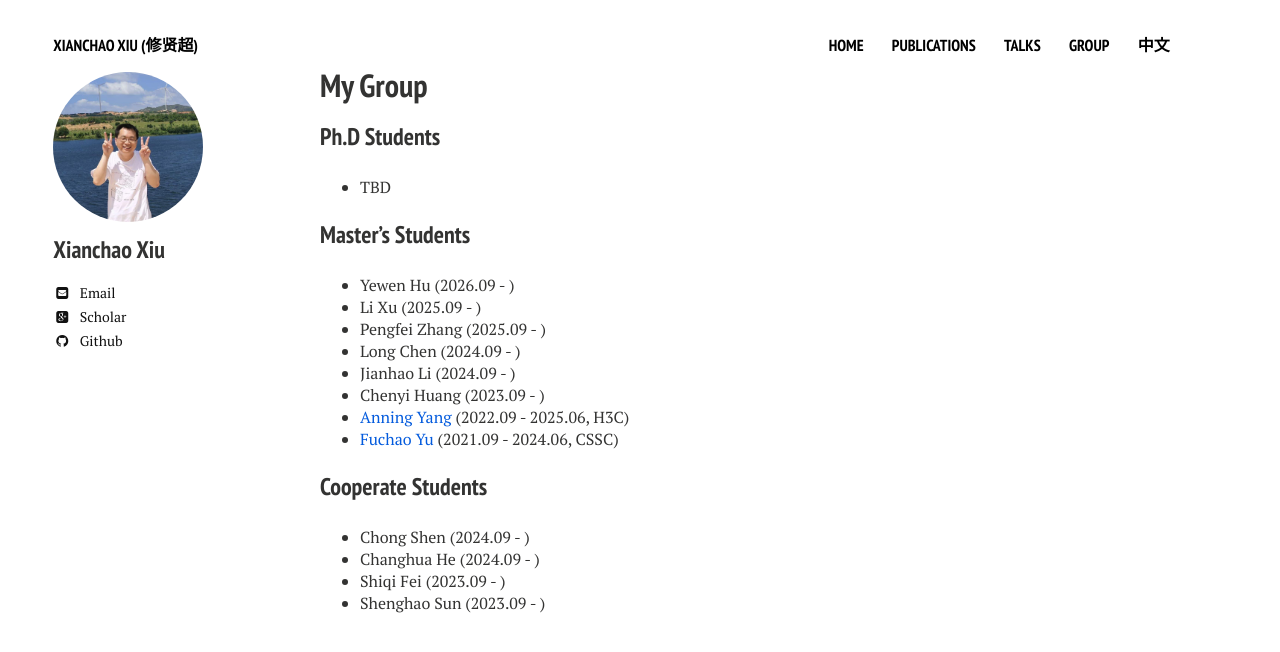
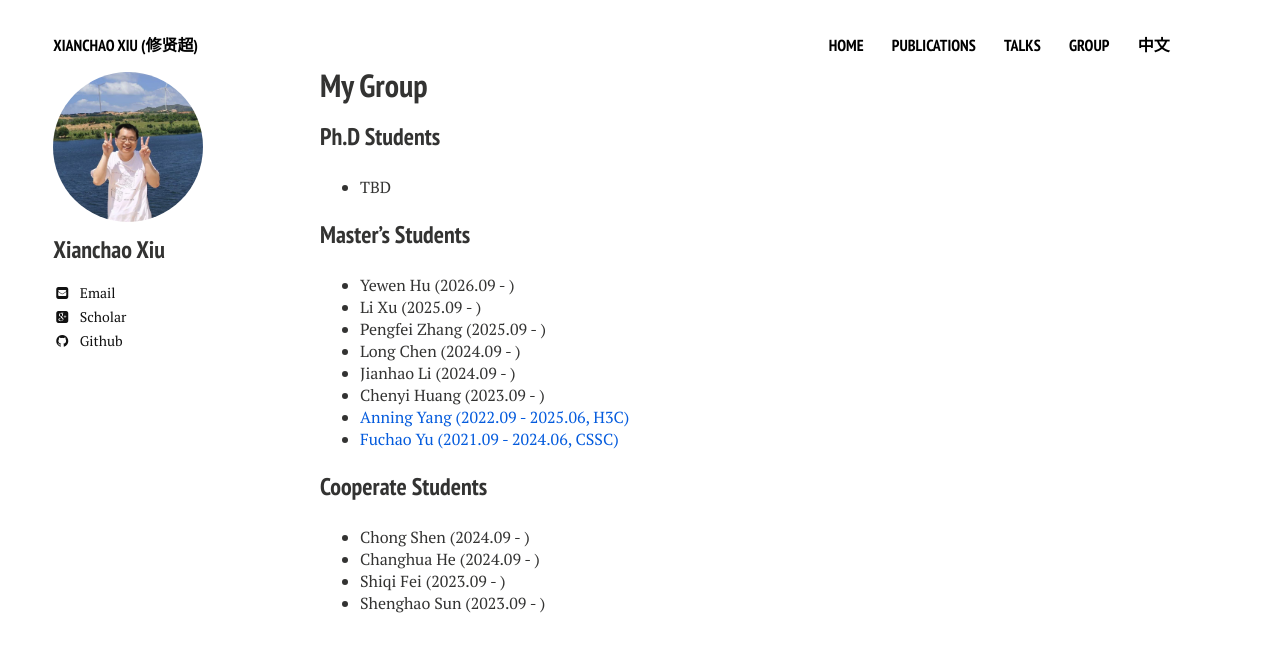
Before and after one commit to xianchaoxiu/xianchaoxiu.github.io, a Jekyll site: the page built from group/index.md, in a window 1280 px wide. Shown: the top 652 px of the page. Built offline with Jekyll 4.4.1, drawn with Linux system fonts in a browser that asks for light colours; nearby versions of some CDN libraries.

Commit message:
Update index.md

```diff
--- a/group/index.md
+++ b/group/index.md
@@ -18,8 +18,8 @@ share: false
 * Long Chen (2024.09 - )  <br>
 * Jianhao Li (2024.09 - ) <br>
 * Chenyi Huang (2023.09 - ) <br>
-* <a href="../group/2025-Yang.pdf" class="textlink" target="_blank"> Anning Yang</a> (2022.09 - 2025.06, H3C) <br>
-* <a href="../group/2024-Yu.pdf" class="textlink" target="_blank"> Fuchao Yu</a> (2021.09 - 2024.06, CSSC) <br>
+* <a href="../group/2025-Yang.pdf" class="textlink" target="_blank"> Anning Yang (2022.09 - 2025.06, H3C)</a> <br>
+* <a href="../group/2024-Yu.pdf" class="textlink" target="_blank"> Fuchao Yu (2021.09 - 2024.06, CSSC)</a> <br>
 
 
 ### Cooperate Students
```
